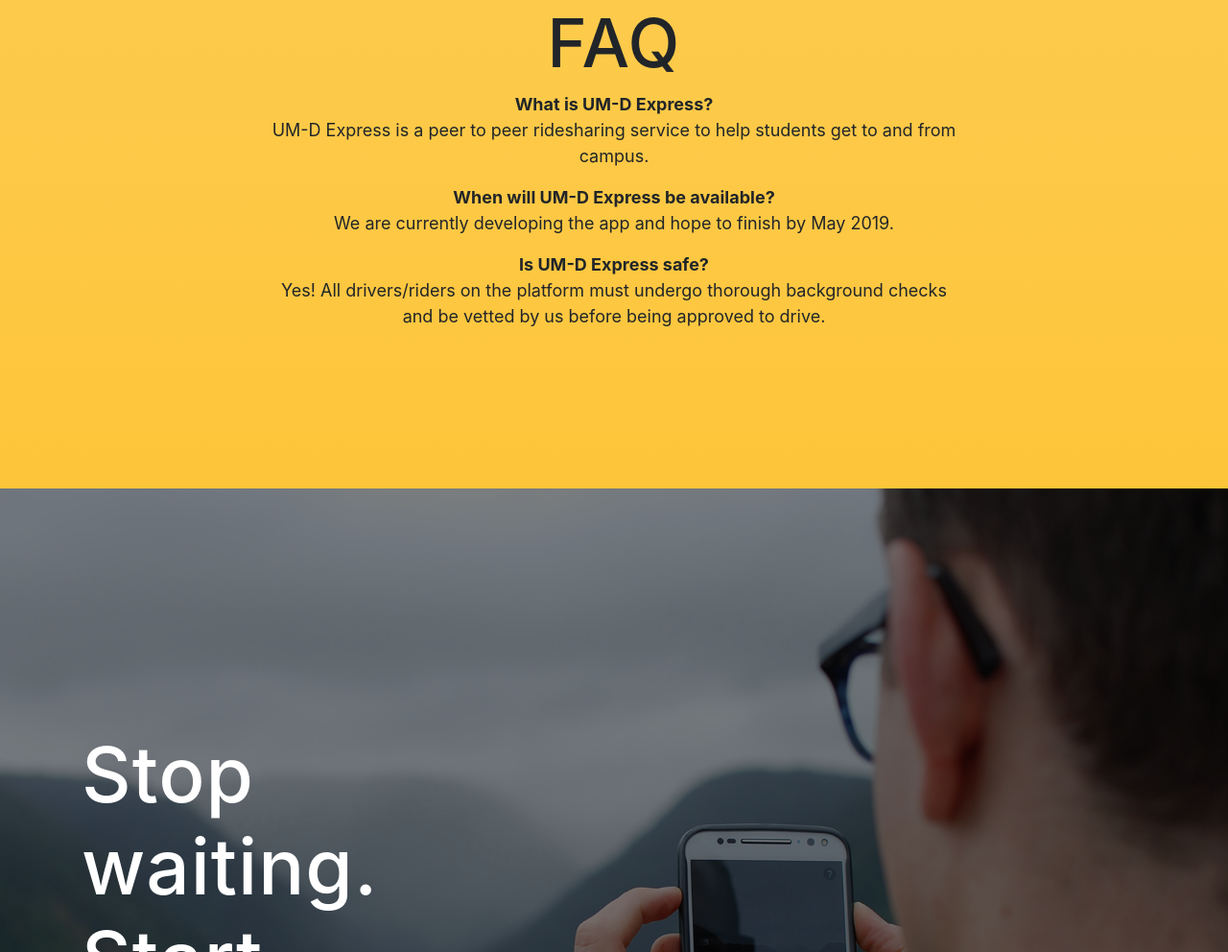
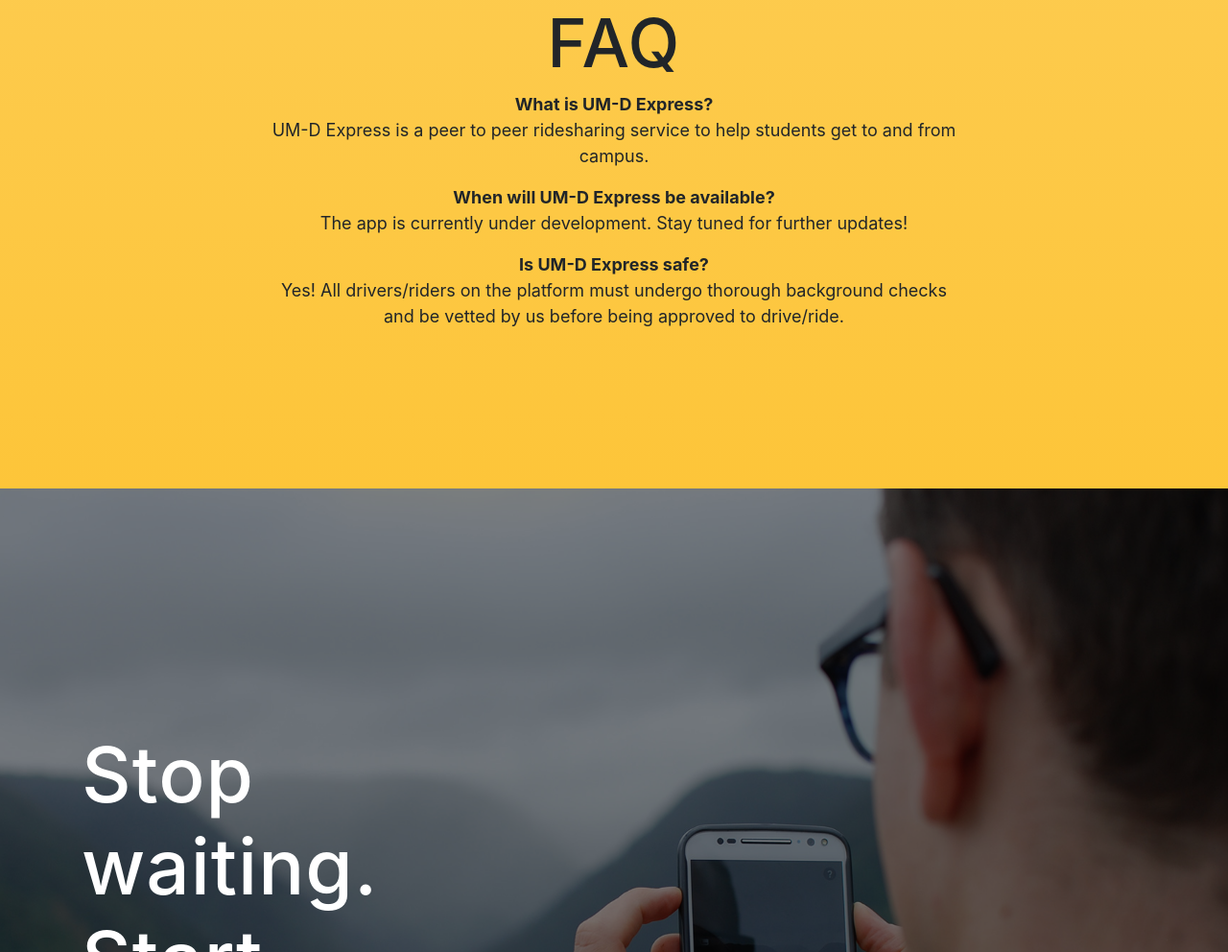
Before and after one commit to UM-DExpress/UM-DExpress.github.io, a website with bundled scripts: page index.html in a window 1280 px wide. Shown: the part 2944-3936 px from the top of the page at 96% size. Built offline with nearby package versions, Linux system fonts and the light colour scheme; a web font is replaced by a local one.

Commit message:
Update index.html

```diff
--- a/index.html
+++ b/index.html
@@ -178,12 +178,12 @@
 
 <p><strong>When will UM-D Express be available?</strong>
   <br />
-  We are currently developing the app and hope to finish by May 2019.</p>
+  The app is currently under development. Stay tuned for further updates!</p>
 </div>
 
 <p><strong>Is UM-D Express safe?</strong>
   <br />
-  Yes! All drivers/riders on the platform must undergo thorough background checks and be vetted by us before being approved to drive.</p>
+  Yes! All drivers/riders on the platform must undergo thorough background checks and be vetted by us before being approved to drive/ride.</p>
 </div>
 
           </div>
```
